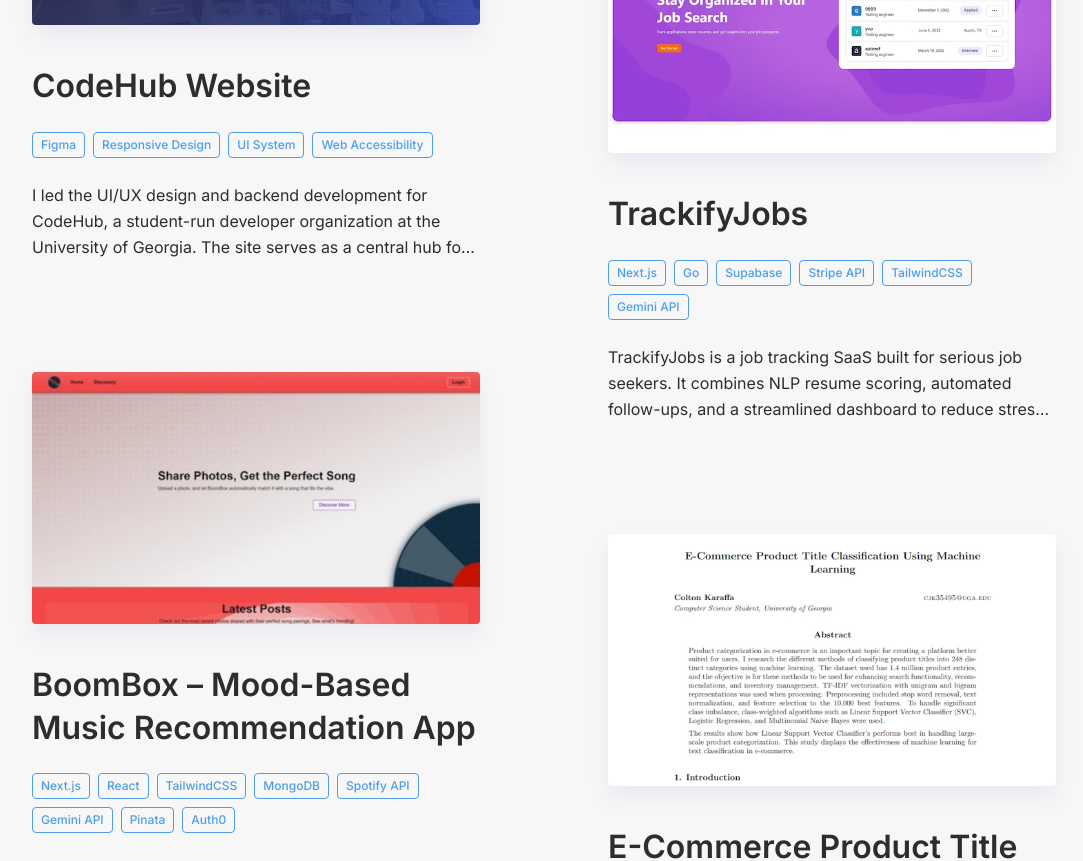
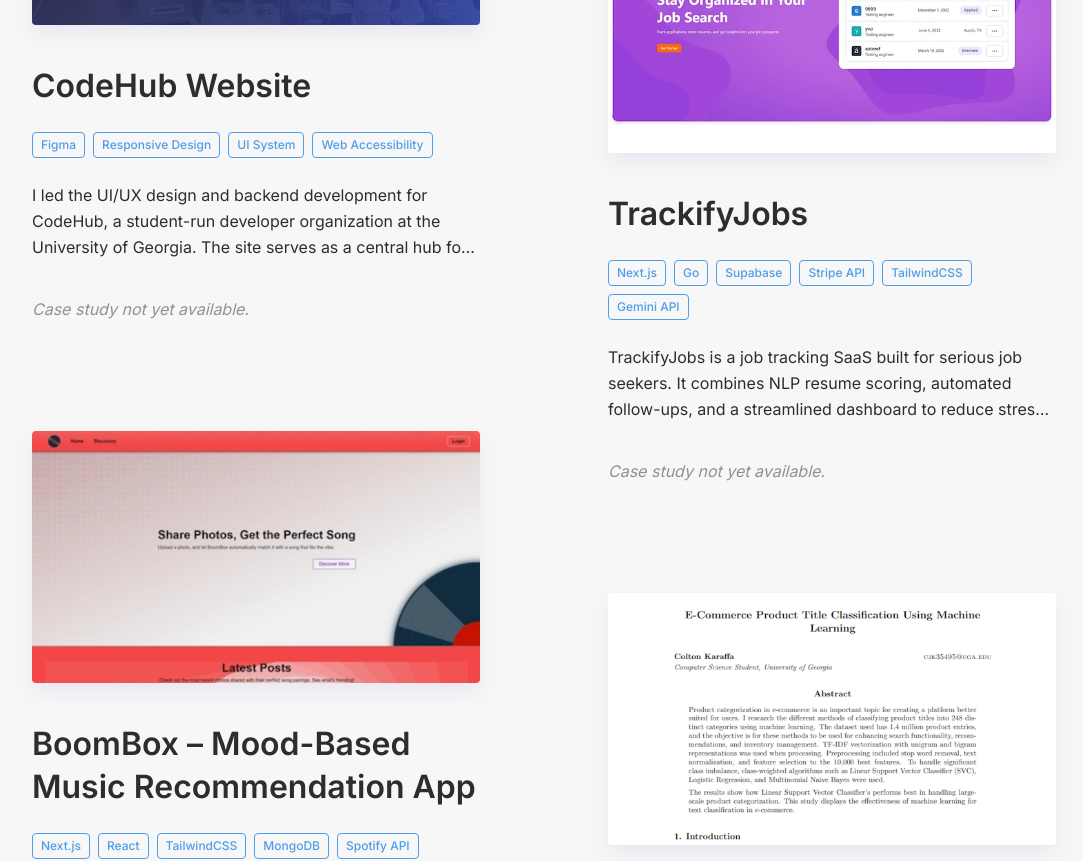
Before and after one commit to coltonk1/portfolio, a Next.js app: page / in a window 1280 px wide. Shown: the part 1429-2290 px from the top of the page, without its empty margins (96-1179 px from the left). Built offline with nearby package versions, Linux system fonts and the light colour scheme.

Commit message:
case study not yet available

```diff
--- a/src/components/ProjectPreview.js
+++ b/src/components/ProjectPreview.js
@@ -71,6 +71,12 @@
                         </div>
                     )}
                 </div>
+
+                {!data.isActive && (
+                    <p className="italic opacity-50">
+                        Case study not yet available.
+                    </p>
+                )}
             </motion.div>
         </Link>
     );
```
